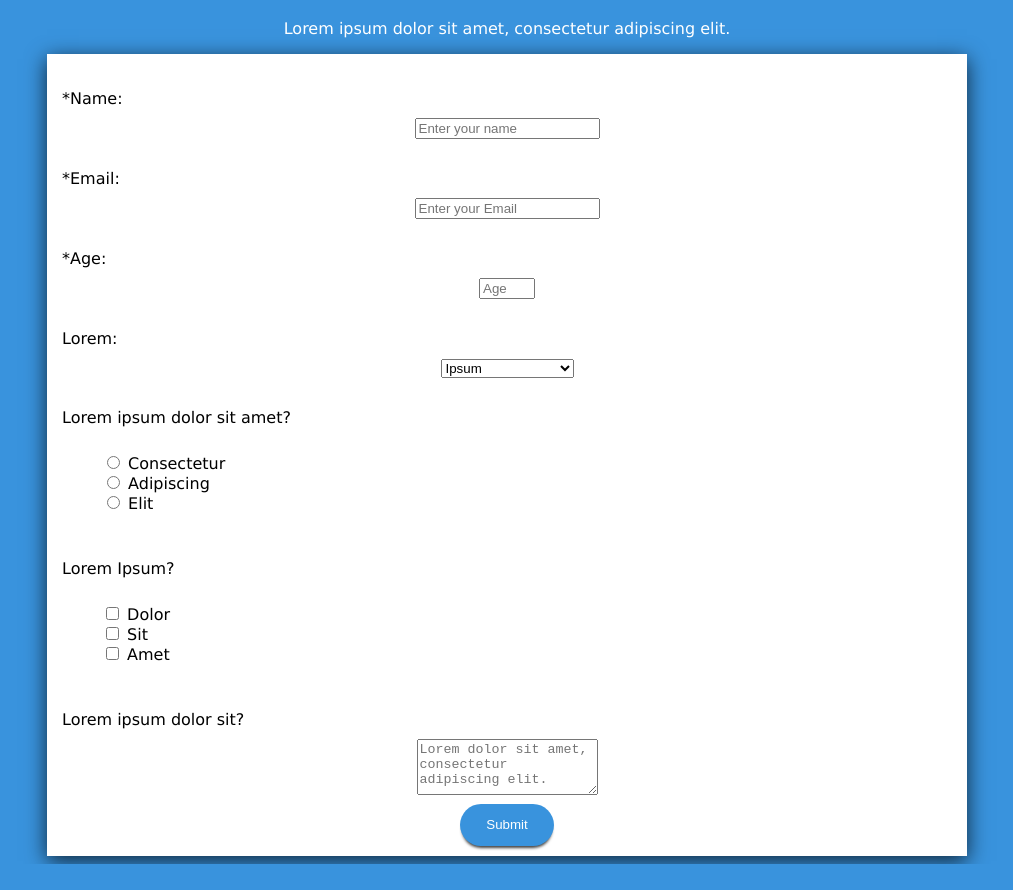
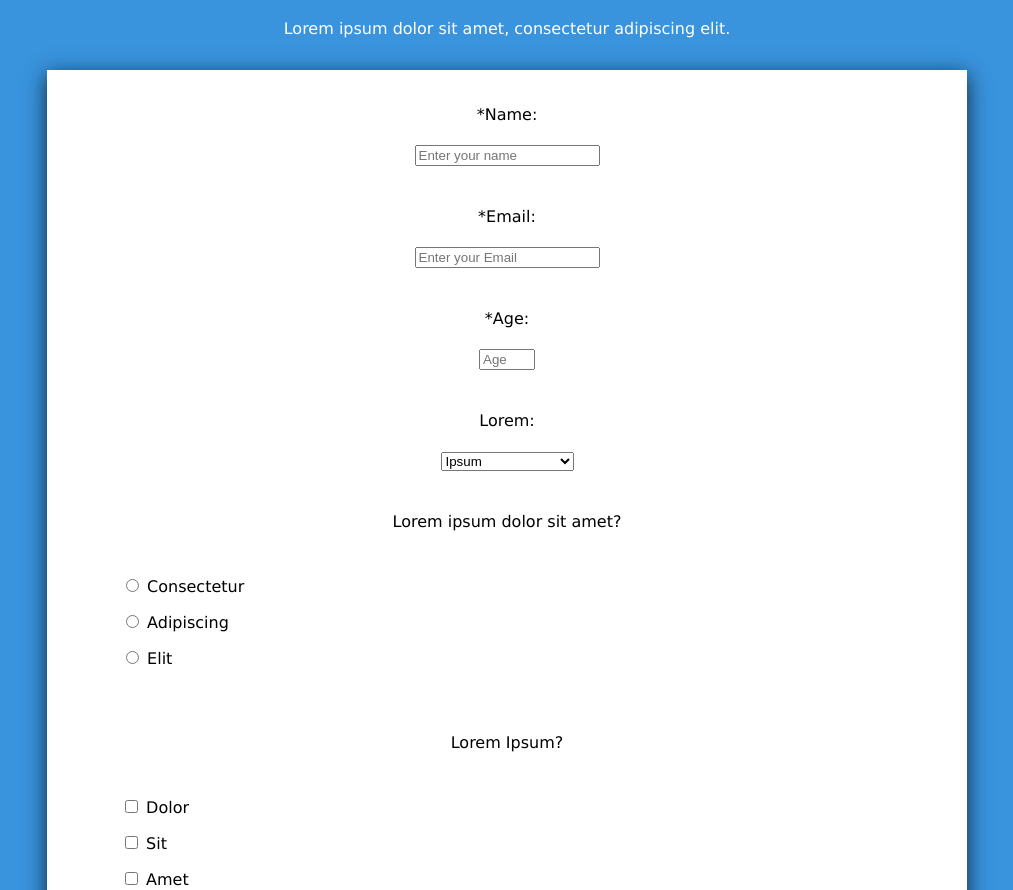
Before and after one commit to AAbushady/SurveyFormPractice, a plain HTML site: page index.html in a window 1280 px wide. Shown: the part 62-952 px from the top of the page, without its empty margins (133-1146 px from the left). Before the commit the page ends 926 px from the top, so only its background shows below. Drawn offline with Linux system fonts and the light colour scheme.

Commit message:
Update Index and Style
Changed some placeholders in index and removed unnecessary styles. Padded out contents more and changed some text alignment.

```diff
--- a/index.html
+++ b/index.html
@@ -130,11 +130,11 @@
             <section>
                 <div class="label">
                     <label for="textarea">
-                        Lorem ipsum dolor sit?
+                        Do you have any comments?
                     </label>
                 </div>
                 <div class="content">
-                    <textarea name="textarea" placeholder="Lorem dolor sit amet, consectetur adipiscing elit."></textarea>
+                    <textarea name="textarea" placeholder="Enter any comments."></textarea>
                 </div>
             </section>
             <div id="button">
--- a/style.css
+++ b/style.css
@@ -4,6 +4,10 @@ body {
     font-family: Verdana;
     text-align: center;
     color: #FFFFFF;
+}
+
+header {
+    padding-bottom: 1em;
 }
 
 main {
@@ -23,18 +27,17 @@ section {
     padding-top: 20px;
 }
 
-div {}
-
 .label {
     padding: 5px;
-    text-align: left;
+}
+
+.number {
+    width: 3em;
 }
 
 .content {
-    padding: 5px;
+    padding: 1em;
 }
-
-.input-text {}
 
 ul {
     list-style: none;
@@ -42,17 +45,19 @@ ul {
 
 li {
     text-align: justify;
-    margin: 0;
-    padding: 0;
+    padding: .5em;
 }
 
 textarea {
-    height: 50px;
+    height: 6em;
+    width: 18em;
     resize: vertical;
+    text-align: left;
 }
 
 #button {
     text-align: center;
+    padding: 1em;
 }
 
 button {
```
